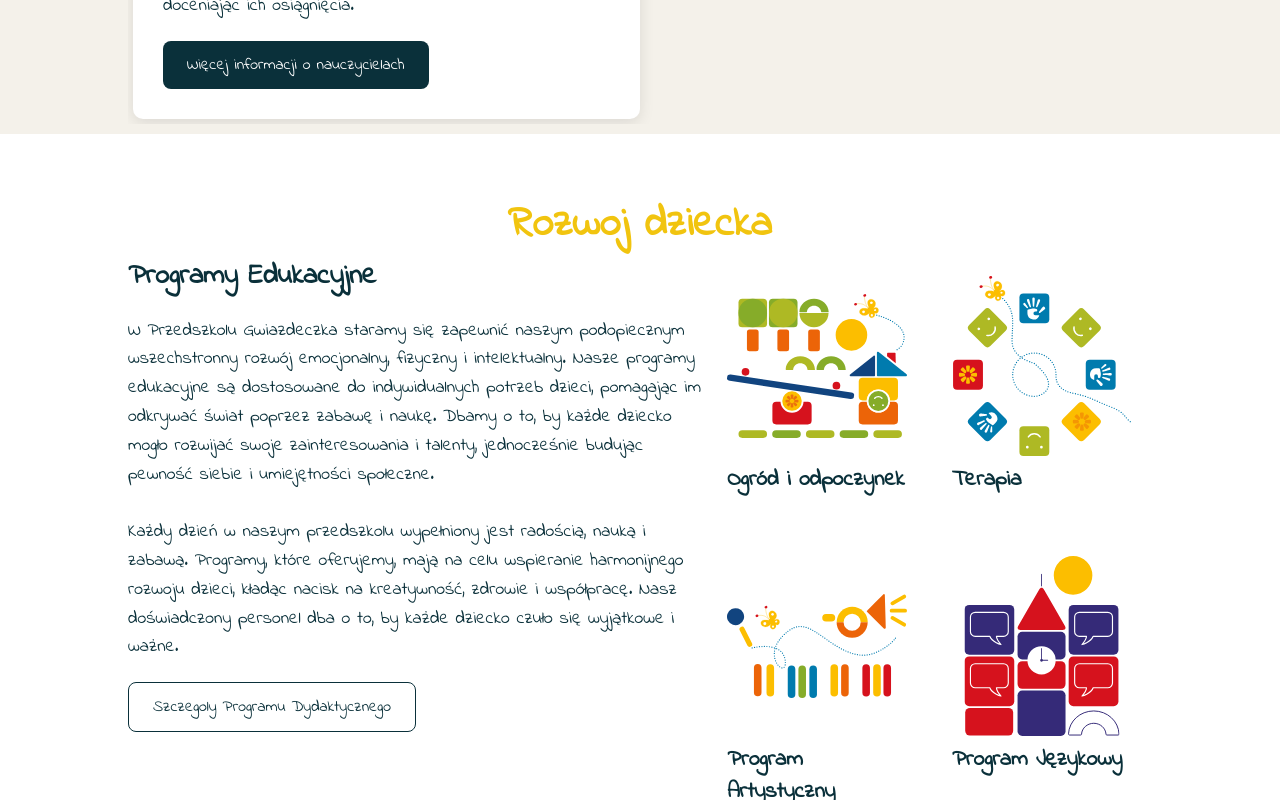
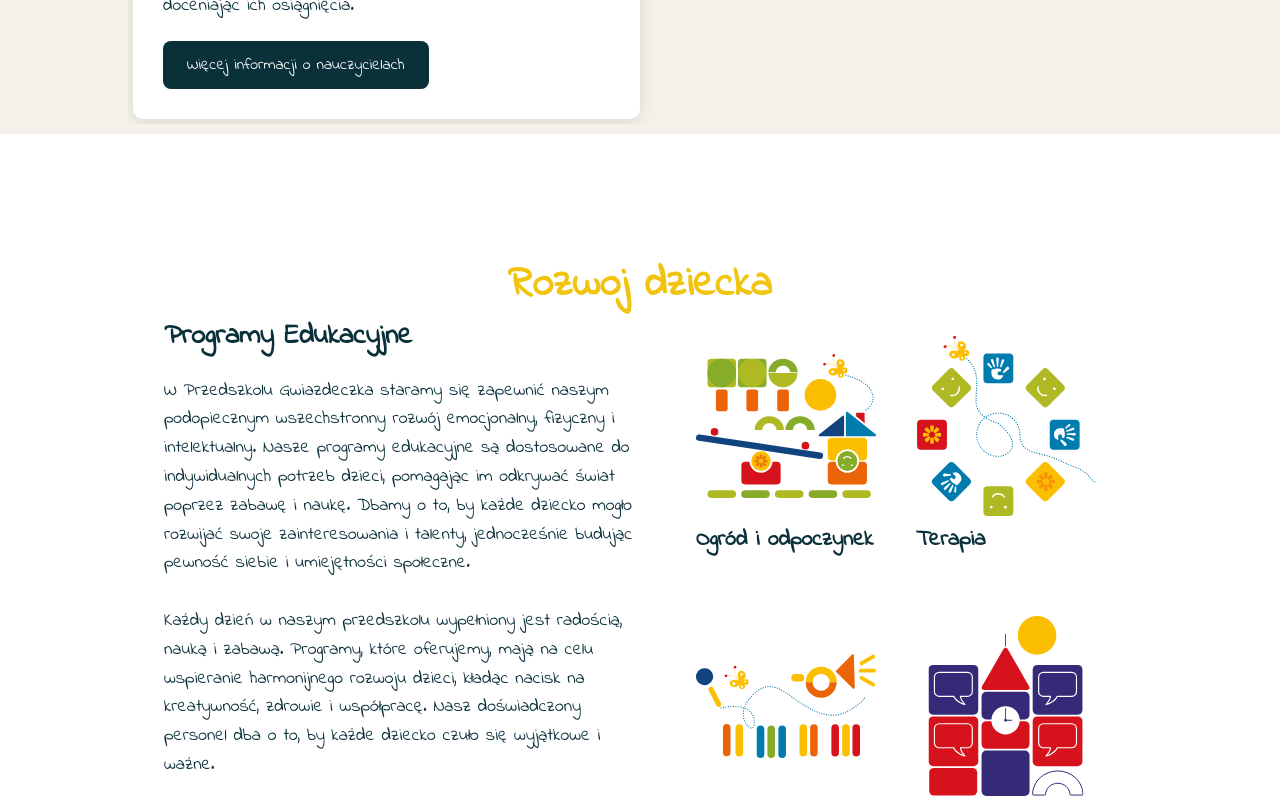
Before and after one commit to Smoleckk/portal-maluch, an Angular app in the folder web/maluch/: page / in a window 1280 px wide. Shown: the part 2700-3500 px from the top of the page. Built offline with nearby package versions, Linux system fonts and the light colour scheme.

Commit message:
poprawki

```diff
--- a/web/maluch/projects/maluch-app/src/app/funkcjonalnosci/prezentacja/strony/prezentacja-strona-glowna/prezentacja-strona-glowna.component.scss
+++ b/web/maluch/projects/maluch-app/src/app/funkcjonalnosci/prezentacja/strony/prezentacja-strona-glowna/prezentacja-strona-glowna.component.scss
@@ -8,7 +8,6 @@ $shadow-color: rgba(0, 0, 0, 0.1);
 $shadow-hover-color: rgba(0, 0, 0, 0.2);
 
 //@import "../../../../../styles.scss";
-
 
 
 // Welcome section
@@ -46,27 +45,28 @@ $shadow-hover-color: rgba(0, 0, 0, 0.2);
   }
 }
 
-// Course section
+
 .course {
-  padding: 60px 0;
+  padding: 120px 0;
+  background: $background-color;
     text-align: center;
-  background-color: #fff;
-
-  p {
-    max-width: 600px;
-  }
 
   .row {
     display: flex;
     justify-content: center;
-    margin-bottom: 40px;
+    max-width: 1200px;
+    margin: 0 auto;
   }
 
-  .description-col {
-    flex-direction: column;
+  .description-col, .course-col {
+    padding: 0 20px;
+    width: 50%;
     text-align: left;
   }
 
+  .welcome-right {
+    width: 50%;
+  }
     .course-col {
       flex-basis: 45%;
       display: flex;
@@ -83,17 +83,10 @@ $shadow-hover-color: rgba(0, 0, 0, 0.2);
       img {
         width: 180px;
         height: 180px;
-      transition: transform 0.3s ease;
-      &:hover {
-        transform: scale(1.1);
-        cursor: pointer;
-      }
       }
 
       .course-img {
         padding: 20px;
-
-
       }
     }
 }
@@ -101,9 +94,18 @@ $shadow-hover-color: rgba(0, 0, 0, 0.2);
 @media (max-width: 800px) {
   .course {
 
+    .row {
+      flex-direction: column;
+    }
+
+    .description-col, .course-col  {
+      width: 100%;
+    }
         .course-col {
           text-align: center;
           flex-direction: column;
+          width: 100%;
+
 
           img {
             width: 280px;
@@ -112,8 +114,78 @@ $shadow-hover-color: rgba(0, 0, 0, 0.2);
         }
   }
 }
-
-
+//// Course section
+//.course {
+//  padding: 60px 0;
+//  text-align: center;
+//  background-color: #fff;
+//
+//  p {
+//    max-width: 600px;
+//  }
+//
+//  .row {
+//    display: flex;
+//    justify-content: center;
+//    margin-bottom: 40px;
+//
+//  }
+//
+//  .description-col {
+//    flex-direction: column;
+//    text-align: left;
+//  }
+//
+//  .course-col {
+//    flex-basis: 45%;
+//    display: flex;
+//    justify-content: center;
+//    text-align: left;
+//
+//
+//    h3 {
+//      font-size: 22px;
+//      color: $primary-color;
+//      margin-bottom: 20px;
+//    }
+//
+//    img {
+//      width: 180px;
+//      height: 180px;
+//      transition: transform 0.3s ease;
+//      &:hover {
+//        transform: scale(1.1);
+//        cursor: pointer;
+//      }
+//    }
+//
+//    .course-img {
+//      padding: 20px;
+//
+//
+//    }
+//  }
+//}
+//
+//@media (max-width: 800px) {
+//  .course {
+//row{
+//  flex-direction: column;
+//
+//}
+//    .course-col {
+//      text-align: center;
+//      flex-direction: column;
+//      width: 100%;
+//
+//
+//      img {
+//        width: 280px;
+//        height: 280px;
+//      }
+//    }
+//  }
+//}
 
 
 // Recruitment section
```
Lines whose indentation alone changed are shown as unchanged.
